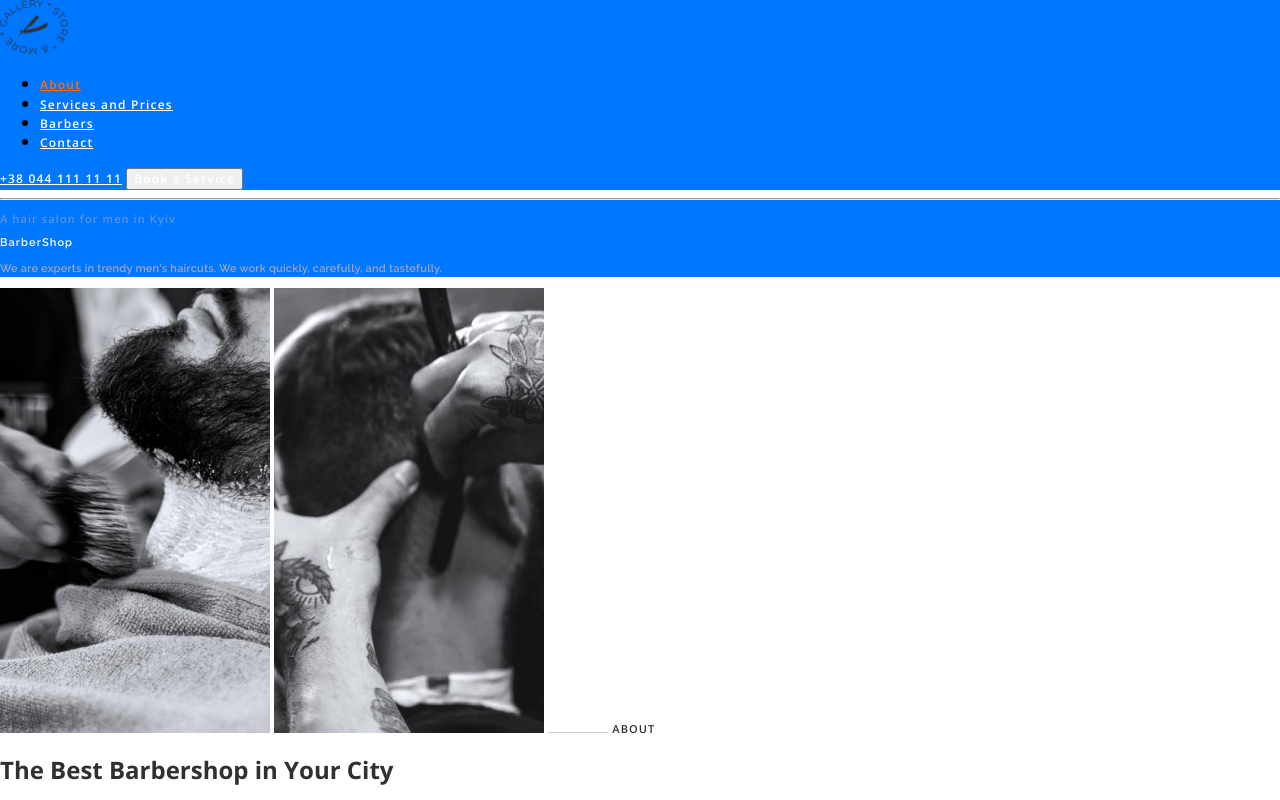
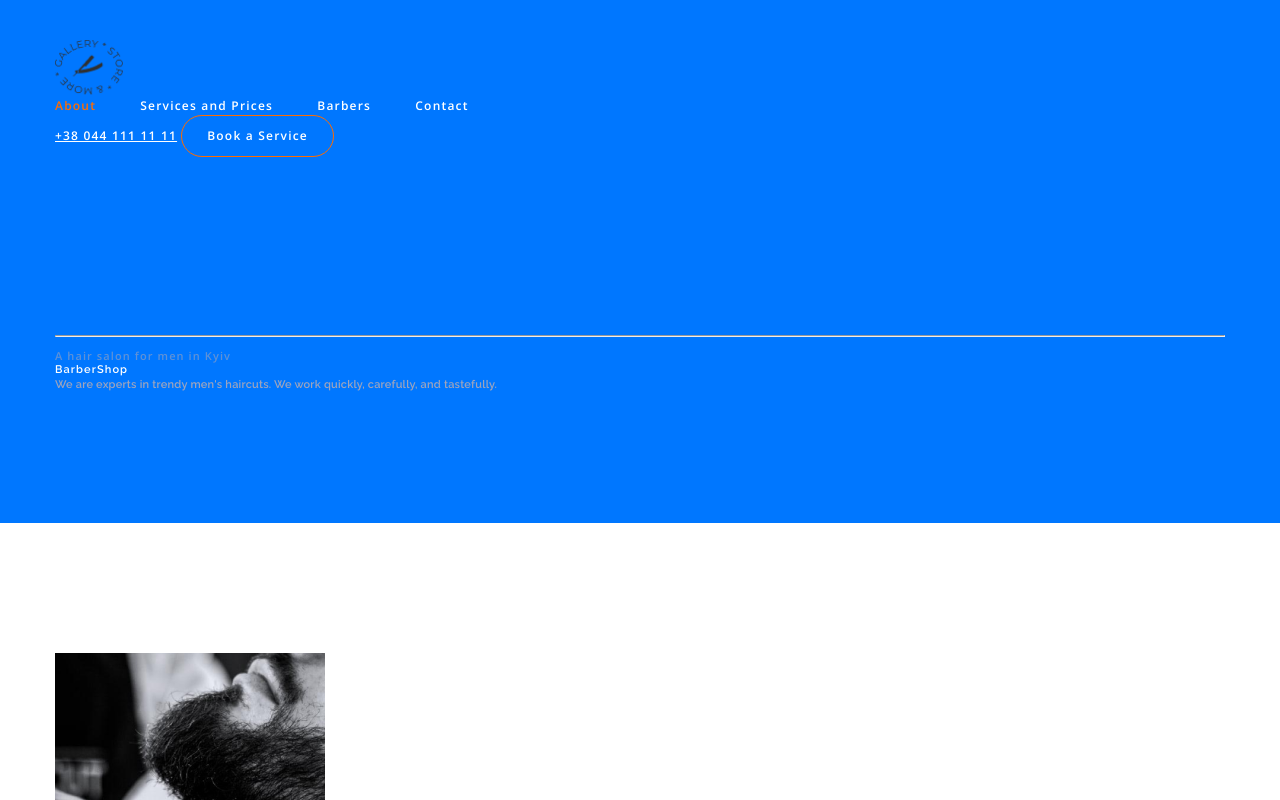
Before and after one commit to AlexandraMdv/Modulul-1-html, a plain HTML site: page index.html in a window 1280 px wide. Shown: the top 800 px of the page. Drawn offline with nearby package versions, Linux system fonts and the light colour scheme.

Commit message:
Lesson 3

```diff
--- a/index.html
+++ b/index.html
@@ -35,6 +35,7 @@
   </head>
   <body>
     <header class="main-header">
+      <div class="header-container container">
         <nav class="header-nav">
           <a href="index.html" class="logo">
             <img
@@ -46,28 +47,32 @@
             />
           </a>
 
-        <ul class="header-list">
+          <ul class="header-list list">
             <li class="header-item">
-            <a href="" class="header-link header-link-active">About</a>
+              <a href="" class="header-link header-link-active link">About</a>
             </li>
             <li class="header-item">
-            <a href="" class="header-link">Services and Prices</a>
+              <a href="" class="header-link link">Services and Prices</a>
             </li>
             <li class="header-item">
-            <a href="" class="header-link">Barbers</a>
+              <a href="" class="header-link link">Barbers</a>
             </li>
             <li class="header-item">
-            <a href="" class="header-link">Contact</a>
+              <a href="" class="header-link link">Contact</a>
             </li>
           </ul>
         </nav>
 
-      <a href="tel:+38 044 111 11 11" class="header-link">+38 044 111 11 11</a>
+        <a href="tel:+38 044 111 11 11" class="header-link"
+          >+38 044 111 11 11</a
+        >
         <button class="primary-button">Book a Service</button>
+      </div>
     </header>
 
     <main>
-      <section class="hero-section">
+      <section class="hero-section section">
+        <div class="container">
           <hr />
           <span class="hero-subtitle">A hair salon for men in Kyiv</span>
           <h1 class="hero-title">BarberShop</h1>
@@ -75,9 +80,11 @@
             We are experts in trendy men's haircuts. We work quickly, carefully,
             and tastefully.
           </p>
+        </div>
       </section>
 
-      <section class="about-section">
+      <section class="about-section section">
+        <div class="container">
           <img
             src="images/about-image-1.png"
             alt="First Service"
@@ -92,7 +99,8 @@
           />
 
           <span class="section-subtitle text-grey">
-          <img src="images/linie-orizonatala.png" alt="Horizontal line" /> ABOUT
+            <img src="images/linie-orizonatala.png" alt="Horizontal line" />
+            ABOUT
           </span>
           <h2 class="section-title text-grey">
             The Best Barbershop in Your City
@@ -103,15 +111,17 @@
           </h3>
           <p class="section-paragraph">
             We are a team that never rests on its laurels and yearns for change.
-          And once you fall into the hands of our master, you will never be the
-          same again. We are a team that is always on the same wavelength with
-          clients. Therefore, we are always ready to improve everyone who comes
-          to us!
+            And once you fall into the hands of our master, you will never be
+            the same again. We are a team that is always on the same wavelength
+            with clients. Therefore, we are always ready to improve everyone who
+            comes to us!
           </p>
           <button class="primary-button text-grey">book a service</button>
+        </div>
       </section>
 
-      <section class="services-section">
+      <section class="services-section section">
+        <div class="container">
           <span class="section-subtitle">
             <img src="images/linie-orizonatala.png" alt="Horizontal line" />
             Spend time in the company of the best craftsmen
@@ -157,6 +167,7 @@
           </ul>
 
           <button type="button">Book a Service</button>
+        </div>
       </section>
 
       <section>
--- a/styles/style.css
+++ b/styles/style.css
@@ -1,3 +1,42 @@
+/* Style reset */
+
+h1,
+h2,
+h3,
+h4,
+h5,
+h6,
+p {
+  margin: 0;
+}
+html {
+  box-sizing: border-box;
+}
+*,
+*::after,
+*::before {
+  box-sizing: inherit;
+}
+img {
+  display: block;
+  max-width: 100%;
+  height: auto;
+}
+address {
+  font-style: normal;
+}
+.link {
+  text-decoration: none;
+  color: inherit;
+}
+.list {
+  list-style: none;
+  padding: 0;
+  margin: 0;
+}
+
+/* End style reset */
+
 :root {
   --primary-color: #ff6c00;
   --text-white: #fff;
@@ -9,6 +48,25 @@
 
 body {
   font-family: "Open Sans", sans-serif;
+}
+
+.container {
+  max-width: 1280px;
+  margin: 0 auto;
+  padding: 130px 55px;
+}
+
+.header-container {
+  padding: 40px 55px;
+}
+
+.header-list .header-item {
+  display: inline;
+  margin-left: 40px;
+}
+
+.header-list .header-item:first-child {
+  margin-left: 0;
 }
 
 .header-link {
@@ -36,6 +94,10 @@ body {
   letter-spacing: 0.1em;
   color: var(--text-white);
   cursor: pointer;
+  padding: 12px 25px 12px 25px;
+  border: 1px solid #ff6c00;
+  border-radius: 25px;
+  background-color: inherit;
 }
 
 .hero-section {
```
Lines whose indentation alone changed are shown as unchanged.
